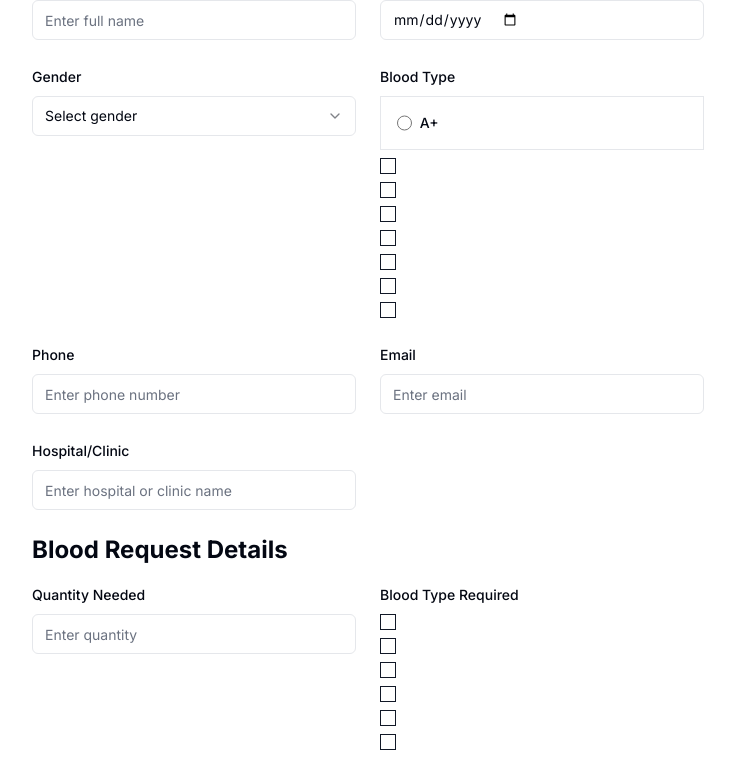
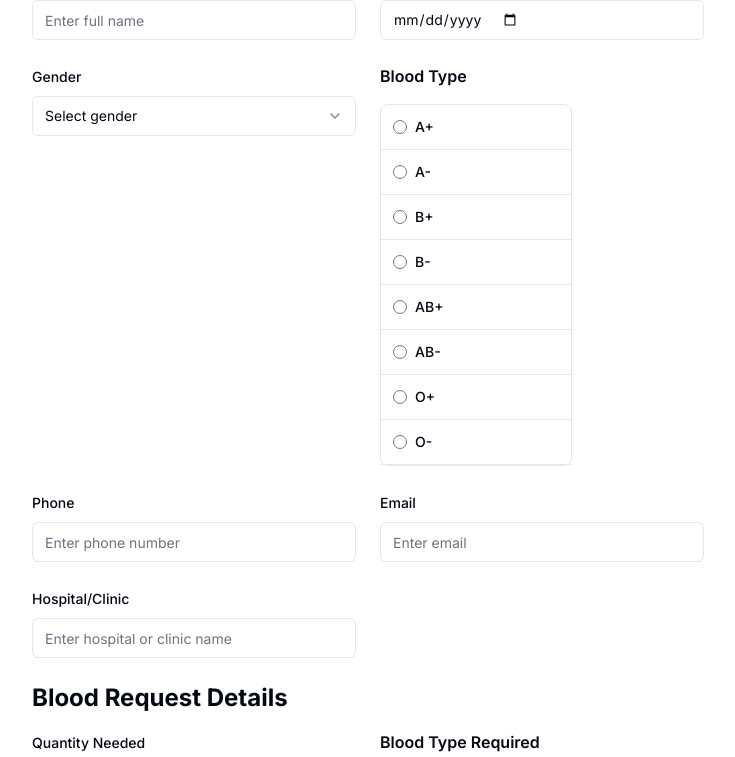
Before and after one commit to didierganthier/alerte-rouge-web-version, a Next.js app: page /create-blood-request in a window 1280 px wide. Shown: the part 242-999 px from the top of the page, without its empty margins (272-1007 px from the left). Built offline with nearby package versions, Linux system fonts and the light colour scheme.

Commit message:
Edit FlowbiteRadioItem component

```diff
--- a/components/create-blood-request-component.tsx
+++ b/components/create-blood-request-component.tsx
@@ -7,8 +7,21 @@ import { RadioGroup, RadioGroupItem } from "@/components/ui/radio-group"
 import { Textarea } from "@/components/ui/textarea"
 import { Checkbox } from "@/components/ui/checkbox"
 import Navbar from "./shared/Navbar"
+import FlowbiteRadioItem from "./shared/FlowbiteRadioItem"
 
 export function CreateBloodRequestComponent() {
+
+  const bloodTypes = [
+    { label: "A+", value: "a-positive" },
+    { label: "A-", value: "a-negative" },
+    { label: "B+", value: "b-positive" },
+    { label: "B-", value: "b-negative" },
+    { label: "AB+", value: "ab-positive" },
+    { label: "AB-", value: "ab-negative" },
+    { label: "O+", value: "o-positive" },
+    { label: "O-", value: "o-negative" },
+  ]
+
   return (
     <div className="flex flex-col min-h-dvh">
       <Navbar />
@@ -41,34 +54,17 @@ export function CreateBloodRequestComponent() {
                     </Select>
                   </div>
                   <div className="space-y-2">
-                    <Label htmlFor="blood-type">Blood Type</Label>
-                    <RadioGroup>
-                      <div className="flex items-center ps-4 border border-gray-200 rounded dark:border-gray-700">
-                        <input id="bordered-radio-1" type="radio" value="" name="bordered-radio" className="w-4 h-4 text-blue-600 bg-gray-100 border-gray-300 focus:ring-blue-500 dark:focus:ring-blue-600 dark:ring-offset-gray-800 focus:ring-2 dark:bg-gray-700 dark:border-gray-600" />
-                        <label htmlFor="bordered-radio-1" className="w-full py-4 ms-2 text-sm font-medium text-gray-900 dark:text-gray-300">A+</label>
-                      </div>
-                      <RadioGroupItem value="a-negative" id="a-negative">
-                        <Label htmlFor="a-negative">A-</Label>
-                      </RadioGroupItem>
-                      <RadioGroupItem value="b-positive" id="b-positive">
-                        <Label htmlFor="b-positive">B+</Label>
-                      </RadioGroupItem>
-                      <RadioGroupItem value="b-negative" id="b-negative">
-                        <Label htmlFor="b-negative">B-</Label>
-                      </RadioGroupItem>
-                      <RadioGroupItem value="ab-positive" id="ab-positive">
-                        <Label htmlFor="ab-positive">AB+</Label>
-                      </RadioGroupItem>
-                      <RadioGroupItem value="ab-negative" id="ab-negative">
-                        <Label htmlFor="ab-negative">AB-</Label>
-                      </RadioGroupItem>
-                      <RadioGroupItem value="o-positive" id="o-positive">
-                        <Label htmlFor="o-positive">O+</Label>
-                      </RadioGroupItem>
-                      <RadioGroupItem value="o-negative" id="o-negative">
-                        <Label htmlFor="o-negative">O-</Label>
-                      </RadioGroupItem>
-                    </RadioGroup>
+                  <h3 className="mb-4 font-semibold text-gray-900 dark:text-white">Blood Type</h3>
+                    <ul className="w-48 text-sm font-medium text-gray-900 bg-white border border-gray-200 rounded-lg dark:bg-gray-700 dark:border-gray-600 dark:text-white">
+                      {bloodTypes.map((type) => (
+                        <li key={type.value} className="w-full border-b border-gray-200 rounded-t-lg dark:border-gray-600">
+                          <div className="flex items-center ps-3">
+                            <input id="list-radio-license" type="radio" value="" name="list-radio" className="w-4 h-4 text-blue-600 bg-gray-100 border-gray-300 focus:ring-blue-500 dark:focus:ring-blue-600 dark:ring-offset-gray-700 dark:focus:ring-offset-gray-700 focus:ring-2 dark:bg-gray-600 dark:border-gray-500" />
+                            <label htmlFor="list-radio-license" className="w-full py-3 ms-2 text-sm font-medium text-gray-900 dark:text-gray-300">{type.label}</label>
+                          </div>
+                        </li>
+                      ))}
+                    </ul>
                   </div>
                   <div className="space-y-2">
                     <Label htmlFor="phone">Phone</Label>
@@ -92,40 +88,33 @@ export function CreateBloodRequestComponent() {
                     <Input id="quantity" type="number" placeholder="Enter quantity" />
                   </div>
                   <div className="space-y-2">
-                    <Label htmlFor="blood-type-required">Blood Type Required</Label>
+                    {/* <Label htmlFor="blood-type-required">Blood Type Required</Label>
                     <RadioGroup>
-                      <RadioGroupItem value="a-positive" id="a-positive-required">
-                        <Label htmlFor="a-positive-required">A+</Label>
-                      </RadioGroupItem>
-                      <RadioGroupItem value="a-negative" id="a-negative-required">
-                        <Label htmlFor="a-negative-required">A-</Label>
-                      </RadioGroupItem>
-                      <RadioGroupItem value="b-positive" id="b-positive-required">
-                        <Label htmlFor="b-positive-required">B+</Label>
-                      </RadioGroupItem>
-                      <RadioGroupItem value="b-negative" id="b-negative-required">
-                        <Label htmlFor="b-negative-required">B-</Label>
-                      </RadioGroupItem>
-                      <RadioGroupItem value="ab-positive" id="ab-positive-required">
-                        <Label htmlFor="ab-positive-required">AB+</Label>
-                      </RadioGroupItem>
-                      <RadioGroupItem value="ab-negative" id="ab-negative-required">
-                        <Label htmlFor="ab-negative-required">AB-</Label>
-                      </RadioGroupItem>
-                      <RadioGroupItem value="o-positive" id="o-positive-required">
-                        <Label htmlFor="o-positive-required">O+</Label>
-                      </RadioGroupItem>
-                      <RadioGroupItem value="o-negative" id="o-negative-required">
-                        <Label htmlFor="o-negative-required">O-</Label>
-                      </RadioGroupItem>
-                    </RadioGroup>
+                      {bloodTypes.map((type) => (
+                        <FlowbiteRadioItem key={type.value} id={type.value} text={type.label} />
+                      ))}
+                    </RadioGroup> */}
+
+                    <h3 className="mb-4 font-semibold text-gray-900 dark:text-white">Blood Type Required</h3>
+                    <ul className="w-48 text-sm font-medium text-gray-900 bg-white border border-gray-200 rounded-lg dark:bg-gray-700 dark:border-gray-600 dark:text-white">
+                      {bloodTypes.map((type) => (
+                        <li key={type.value} className="w-full border-b border-gray-200 rounded-t-lg dark:border-gray-600">
+                          <div className="flex items-center ps-3">
+                            <input id="list-radio-license" type="radio" value="" name="list-radio" className="w-4 h-4 text-blue-600 bg-gray-100 border-gray-300 focus:ring-blue-500 dark:focus:ring-blue-600 dark:ring-offset-gray-700 dark:focus:ring-offset-gray-700 focus:ring-2 dark:bg-gray-600 dark:border-gray-500" />
+                            <label htmlFor="list-radio-license" className="w-full py-3 ms-2 text-sm font-medium text-gray-900 dark:text-gray-300">{type.label}</label>
+                          </div>
+                        </li>
+                      ))}
+                    </ul>
+
                   </div>
                   <div className="space-y-2">
                     <Label htmlFor="reason">Reason for Request</Label>
                     <Textarea id="reason" placeholder="Enter a brief explanation" />
                   </div>
                   <div className="space-y-2">
-                    <Label htmlFor="urgent">Urgent Need</Label>
+                    <Label htmlFor="urgent">
+                      Urgent Need </Label>
                     <Checkbox id="urgent" />
                   </div>
                   <div className="space-y-2">
--- a/components/shared/FlowbiteRadioItem.tsx
+++ b/components/shared/FlowbiteRadioItem.tsx
@@ -2,10 +2,12 @@ import React from 'react'
 
 const FlowbiteRadioItem = ({id, text}: {id: string, text: string}) => {
     return (
-        <div className="flex items-center ps-4 border border-gray-200 rounded dark:border-gray-700">
-            <input id={id} type="radio" value="" name="bordered-radio" className="w-4 h-4 text-blue-600 bg-gray-100 border-gray-300 focus:ring-blue-500 dark:focus:ring-blue-600 dark:ring-offset-gray-800 focus:ring-2 dark:bg-gray-700 dark:border-gray-600" />
-            <label htmlFor={id} className="w-full py-4 ms-2 text-sm font-medium text-gray-900 dark:text-gray-300">{text}</label>
+        <li className="w-full border-b border-gray-200 rounded-t-lg dark:border-gray-600">
+        <div className="flex items-center ps-3">
+          <input id={id} type="radio" value="" name="list-radio" className="w-4 h-4 text-blue-600 bg-gray-100 border-gray-300 focus:ring-blue-500 dark:focus:ring-blue-600 dark:ring-offset-gray-700 dark:focus:ring-offset-gray-700 focus:ring-2 dark:bg-gray-600 dark:border-gray-500" />
+          <label htmlFor={id} className="w-full py-3 ms-2 text-sm font-medium text-gray-900 dark:text-gray-300">{text}</label>
         </div>
+      </li>
     )
 }
 
```
